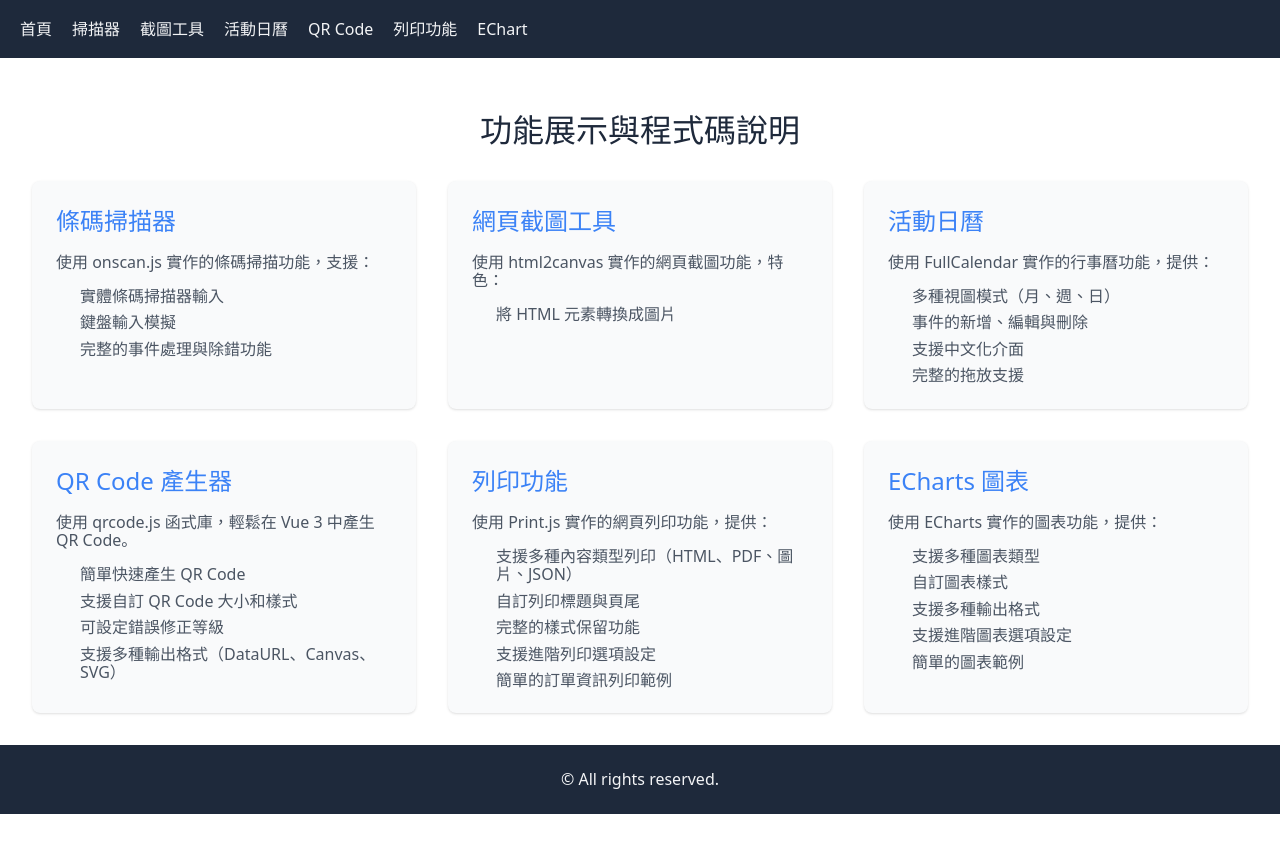
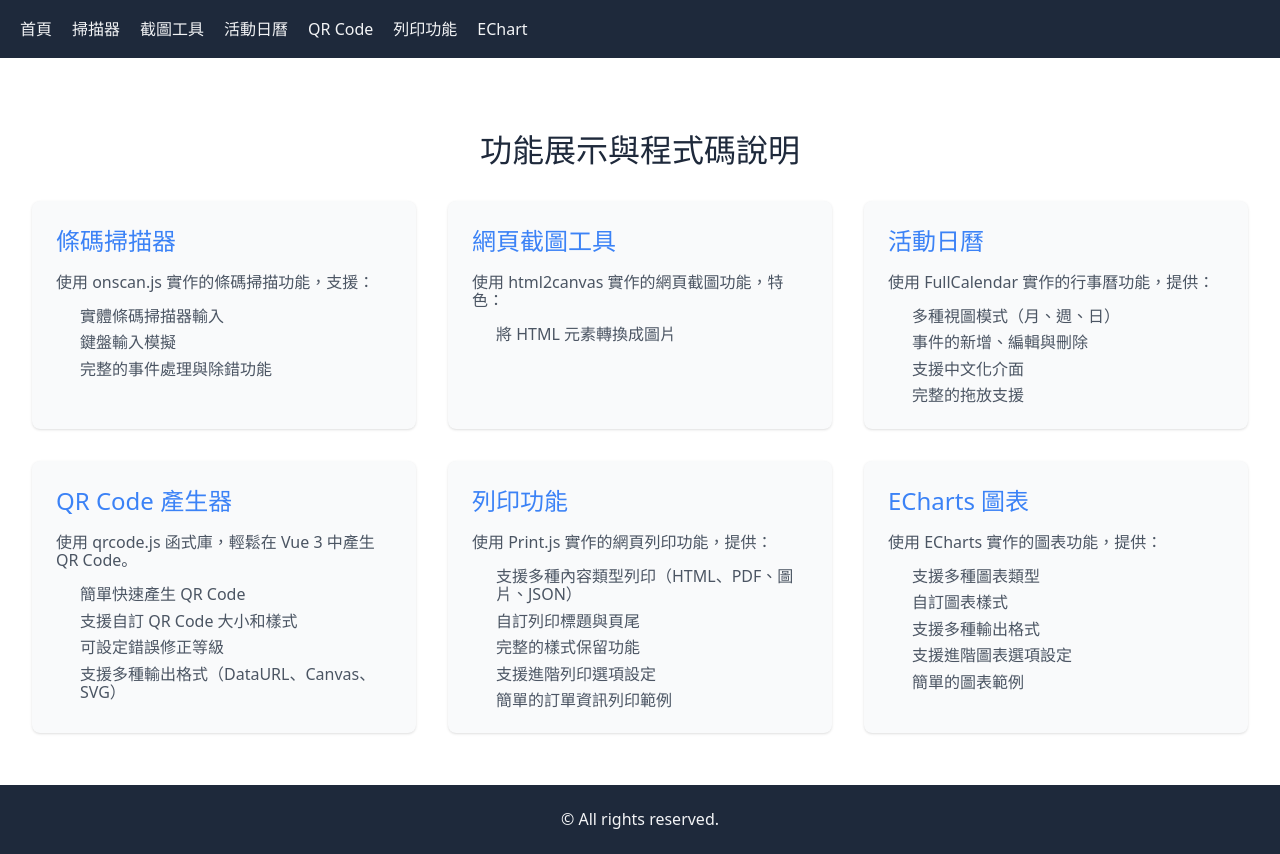
Before and after one commit to danny-sbr/library-explain, a Vue app: page / in a window 1280 px wide. Before the commit the page ends 814 px from the top, so only its background shows below. Built offline with nearby package versions, Linux system fonts and the light colour scheme.

Commit message:
style: 調整版面文章容器的內邊距
為文章容器新增上下內邊距，提升內容區域的版面間距與可讀性。

```diff
--- a/src/layout/DefaultLayout.vue
+++ b/src/layout/DefaultLayout.vue
@@ -26,7 +26,7 @@ const links = [
     </nav>
   </header>
 
-  <article class="container mx-auto">
+  <article class="container mx-auto py-5">
     <slot />
   </article>
 
```
